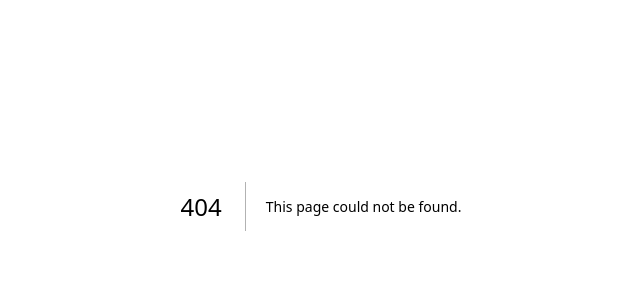
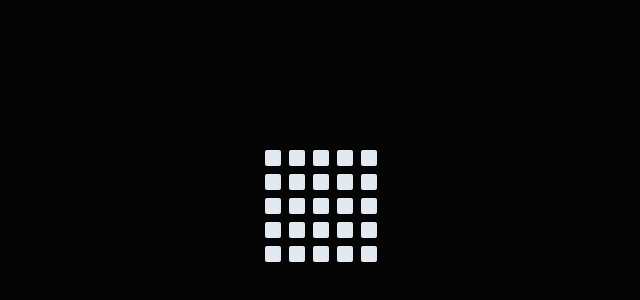
Before and after one commit to HudsonPryde/portfolio, a Next.js app: page /projects/pathing in a window 1280 px wide. Before the commit this address had no page. Shown: the part 194-494 px from the top of the page, without its empty margins (319-959 px from the left). Built offline with nearby package versions, Linux system fonts and the light colour scheme.

Commit message:
add pathing node grid

```diff
--- a/app/components/PathFindingCard.tsx
+++ b/app/components/PathFindingCard.tsx
@@ -1,5 +1,9 @@
+'use client'
 import Image from 'next/image';
+import { useRouter } from 'next/navigation';
+
 export default function PathFindingCard() {
+    const router = useRouter();
     return (
         <main className="flex flex-1 flex-col p-6 bg-[#eb3d00] m-2 rounded-2xl font-raleway max-w-sm justify-between">
             <div className='flex flex-1 flex-row justify-end items-center'>
@@ -9,7 +13,7 @@ export default function PathFindingCard() {
             </div>
             <p className="font-semibold text-4xl">Pathfinding</p>
             <p className="font-semibold text-md">Simple grid based pathfinding complete with a user-friendly UI to visualize the algorithms in action.</p>
-            <button className="flex item-center justify-center flex-row p-2 rounded-full bg-dark space-x-4 hover:scale-110 hover:-translate-y-1 transition-all mt-4">
+            <button type="button" onClick={() => router.push('/projects/pathing')} className="flex item-center justify-center flex-row p-2 rounded-full bg-dark space-x-4 hover:scale-110 hover:-translate-y-1 transition-all mt-4">
                 <p className="text-white font-semibold text-xl">✨ Try it now </p>
                 <Image src="./east-icon.svg" alt="east" height={30} width={30} className="invert" />
             </button>
--- a/app/page.tsx
+++ b/app/page.tsx
@@ -6,16 +6,16 @@ export default function Home() {
     <main className="flex w-screen h-screen flex-col p-12 font-inter overflow-x-hidden">
       <div className="flex bg-primary w-full h-1/6 flex-col rounded-2xl justify-center m-2">
         <div className="flex flex-row items-center">
-          <p className=' text-8xl font-semibold align-middle tracking-tighter pl-6 font-young'>Hudson Pryde</p>
+          <p className='text-8xl font-semibold align-middle tracking-tighter pl-6 font-young'>Hudson Pryde</p>
           <div className=" max-w-xl flex flex-row flex-wrap justify-center items-center">
             <div className="border-[3px] border-black rounded-full h-12 w-54 flex flex-row justify-center m-2">
-              <p className="text-xl tracking-tighter flex flex-1 flex-col justify-center bg-gradient-to-tr from-amber-300 to-red-300 rounded-full p-4 m-1 font-semibold text-center">Software Engineer</p>
+              <p style={{ backgroundSize: '600% 600%' }} className="text-xl tracking-tighter flex flex-1 flex-col justify-center bg-gradient-to-tr from-amber-300 via-red-400 to-amber-300 rounded-full p-4 m-1 font-semibold text-center animate-shimmer">Software Engineer</p>
             </div>
             <div className="border-[3px] border-black rounded-full h-12 w-54 flex flex-row justify-center m-2">
-              <p className="text-xl tracking-tighter flex flex-1 flex-col justify-center bg-gradient-to-tr from-blue-300 to-violet-300 rounded-full p-4 m-1 font-semibold text-center animate-shimmer">Full Stack Developer</p>
+              <p style={{ backgroundSize: '600% 600%' }} className="text-xl tracking-tighter flex flex-1 flex-col justify-center bg-gradient-to-tr from-blue-300 via-violet-400 to-blue-300 rounded-full p-4 m-1 font-semibold text-center animate-shimmer">Full Stack Developer</p>
             </div>
             <div className="border-[3px] border-black rounded-full h-12 w-54 flex flex-row justify-center m-2">
-              <p className="text-xl tracking-tighter flex flex-1 flex-col justify-center bg-gradient-to-tr from-emerald-300 to-lime-300 rounded-full p-4 m-1 font-semibold text-center">AI Enthusiast</p>
+              <p style={{ backgroundSize: '600% 600%' }} className="text-xl tracking-tighter flex flex-1 flex-col justify-center bg-gradient-to-tr from-emerald-300 via-lime-400 to-emerald-300 rounded-full p-4 m-1 font-semibold text-center animate-shimmer">AI Enthusiast</p>
             </div>
           </div>
           <div className='flex flex-1 justify-center space-x-2 self-start m-2'>
--- /dev/null
+++ b/app/projects/pathing/page.tsx
@@ -0,0 +1,71 @@
+'use client';
+import { create } from 'domain';
+import {useState, useEffect, Key} from 'react';
+
+class Node<Object> {
+    x: number;
+    y: number;
+    neighbors: Node<Object>[];
+    visited: boolean;
+
+    constructor(x: number, y: number) {
+        this.x = x;
+        this.y = y;
+        this.neighbors = [];
+        this.visited = false;
+    }
+}
+
+export default function Pathing() {
+    // grid is nested array of nodes
+    const [grid, setGrid] = useState<Node<Object>[][]>();
+    // start and end nodes defined by user
+    const [start, setStart] = useState<Node<Object>>(new Node(0, 0));
+    const [end, setEnd] = useState<Node<Object>>(new Node(5, 5));
+    // final path to be displayed
+    const [path, setPath] = useState<Node<Object>[]>();
+    // size of grid - (size x size)
+    const [size, setSize] = useState<number>(5);
+
+    // create grid when size changes
+    useEffect(() => {
+        let grid = [];
+        for (let i = 0; i < size; i++) {
+            let row = [];
+            for (let j = 0; j < size; j++) {
+                row.push(new Node(i, j));
+            }
+            grid.push(row);
+        }
+        setGrid(grid);
+    }, [size]);
+
+    const square = (_node: Node<Object>) => {
+        return (
+            <div className='rounded-sm bg-slate-200 w-4 h-4 m-1'>
+
+            </div>
+        );
+    };
+
+    return (
+        <main className='flex w-screen h-screen flex-col p-12 font-inter overflow-x-hidden'>
+            {/* grid squares */}
+            <div className='flex flex-1 flex-col justify-center items-center'>
+                {grid?.map((row: Array<Node<Object>>, index: Key) => {
+                    return (
+                        <div key={index} className='flex flex-row'>
+                            {row.map((_node: Node<Object>, index: Key) => {
+                                return (
+                                    <div key={index} className="flex flex-1">
+                                        {square(_node)}
+                                    </div>
+                                );
+                            })}
+                        </div>
+                    );
+                })}
+            </div>
+        </main>
+    );
+}
--- a/tailwind.config.ts
+++ b/tailwind.config.ts
@@ -27,13 +27,14 @@ const config: Config = {
           '100%': { transform: 'translateX(50%)' },
         },
         shimmer: {
-          '0%': { backgroundPosition: '-1000% 0' },
-          '100%': { backgroundPosition: '1000% 0' },
+          '0%': { backgroundPosition: '90% 0%' },
+          '50%': { backgroundPosition: '11% 100%' },
+          '100%': {backgroundPosition: '90% 0%'}
         }
       },
       animation: {
         point: 'point 2s infinite',
-        shimmer: 'shimmer 2s infinite',
+        shimmer: 'shimmer 3s ease infinite',
       },
     },
   },
```
